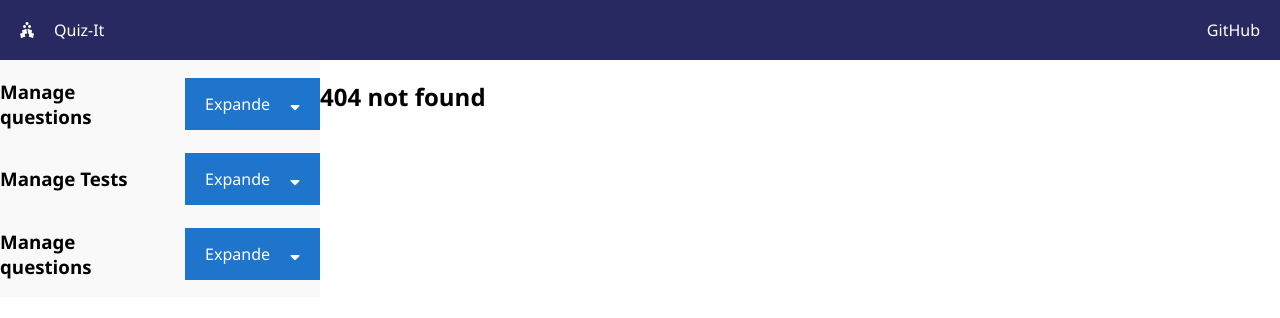
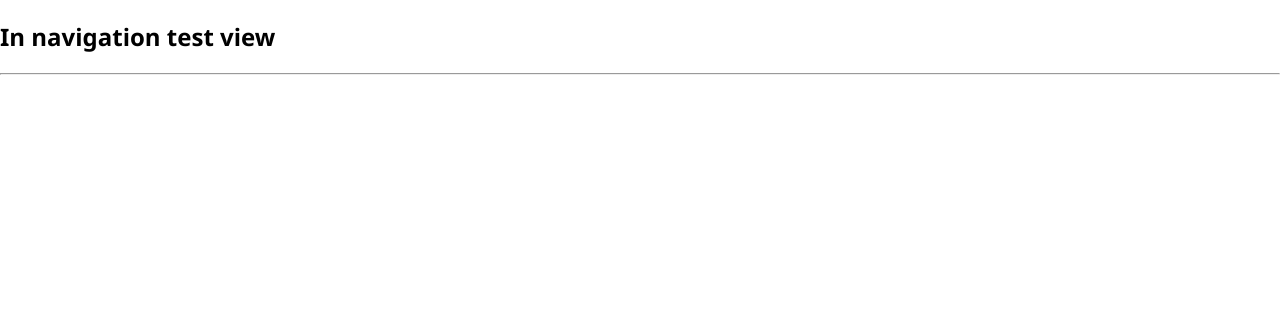
Before and after one commit to Shoam611/Tests-System, a React (Create React App) app in the folder test-sys-client/: page /test in a window 1280 px wide. Before the commit this address had no page. Shown: the top 318 px of the page. Built offline with nearby package versions, Linux system fonts and the light colour scheme.

Commit message:
navigators enabled

```diff
--- a/test-sys-client/src/App.js
+++ b/test-sys-client/src/App.js
@@ -1,10 +1,7 @@
-import { Outlet, Route, Routes } from 'react-router-dom';
+import { Outlet } from 'react-router-dom';
 import { Rows, Columns } from 'UIKit';
 import Header from 'components/header';
 import SideNav from './components/SideNav';
-import QuestionsViews from './views/QuestionsView'
-import TestsView from './views/TestsView'
-import DefaultView from 'views/defaultView';
 import './App.css';
 function App() {
   return (
--- a/test-sys-client/src/Naigation/AppNavigator.js
+++ b/test-sys-client/src/Naigation/AppNavigator.js
@@ -1,16 +1,19 @@
-import { Outlet, Route, Routes } from 'react-router-dom';
+import { Route, Routes } from 'react-router-dom';
 import App from 'App';
-import QuestionsViews from '../views/QuestionsView'
-import TestsView from '../views/TestsView'
+import QuestionsViews from '../views/QuestionsView';
+import DefaultView from 'views/defaultView';
+import TestsView from '../views/TestsView';
 const AppNavigator = () => {
     return (
         <div>
             <Routes>
-                <Route path='/' element={<App />} />
-                {/* <Route path='/app/questions' element={<QuestionsViews />} />
-                <Route path='/app/tests' element={<TestsView />} /> */}
+                <Route path="/" element={<App />}>
+                    <Route path="questions" element={<QuestionsViews />} />
+                    <Route path="tests" element={<TestsView />} />
+                    <Route path="default" element={<DefaultView />} />
+                    <Route path="*" element={<> <h2>404 not found</h2> </>} />
+                </Route>
             </Routes>
-            <Outlet />
         </div>
     )
 }
--- a/test-sys-client/src/Naigation/MainNavigator.js
+++ b/test-sys-client/src/Naigation/MainNavigator.js
@@ -1,18 +1,19 @@
-import { Routes, Route, Outlet } from 'react-router-dom';
+import { Routes, Route } from 'react-router-dom';
+
+import AppNavigator from './AppNavigator';
+import TestNavigator from './TestNavigator';
 import App from 'App';
 import DefaultView from 'views/defaultView';
 import TestsView from '../views/TestsView'
 import QuestionsView from '../views/QuestionsView'
+
+
 const MainNavigator = () => {
   return (
     <div>
       <Routes>
-        <Route path="/" element={<App />}>
-          <Route path="questions" element={<QuestionsView />} />
-          <Route path="tests" element={<TestsView />} />
-          <Route path="default" element={<DefaultView />} />
-          <Route path="*" element={<> <h2>404 not found</h2> </>} />
-        </Route>
+          <Route path="/app/*"  element={<AppNavigator  />} />
+          <Route path="/test/*" element={<TestNavigator />} />
       </Routes>
     </div>
 
--- /dev/null
+++ b/test-sys-client/src/Naigation/TestNavigator.js
@@ -0,0 +1,21 @@
+import { Routes, Route } from 'react-router-dom';
+import DefaultView from 'views/defaultView';
+import TestsView from '../views/TestsView'
+import QuestionsView from '../views/QuestionsView'
+import Test from '../views/Tests'
+
+const TestNavigator = () => {
+  return (
+    <div>
+      <Routes>
+        <Route path="/" element={<Test />} >
+          <Route path="questions" element={<QuestionsView />} />
+          <Route path="tests" element={<TestsView />} />
+          <Route path="default" element={<DefaultView />} />
+        </Route>
+      </Routes>
+    </div>
+
+  )
+}
+export default TestNavigator;
--- a/test-sys-client/src/components/SideNav.js
+++ b/test-sys-client/src/components/SideNav.js
@@ -6,9 +6,9 @@ const SideNav = (props) => {
             <div>
                 <Toggler title={"Manage questions"}>
                     <ul>
-                        <li><Link to="/questions">Add a question</Link> </li>
-                        <li><Link to="/tests">Remove a question</Link> </li>
-                        <li><Link to="/default">Remove a question</Link> </li>
+                        <li><Link to="/app/questions">Add a question</Link> </li>
+                        <li><Link to="/app/tests">Remove a question</Link> </li>
+                        <li><Link to="/app/default">Remove a question</Link> </li>
                     </ul>
                 </Toggler>
             </div>
--- /dev/null
+++ b/test-sys-client/src/views/Tests.js
@@ -0,0 +1,12 @@
+import { Outlet } from "react-router-dom";
+
+const DefaultView = () => {
+    return (
+        <div>
+            <h2>In navigation test view</h2>
+            <hr />
+            <Outlet />
+        </div>
+    )
+}
+export default DefaultView;
```
